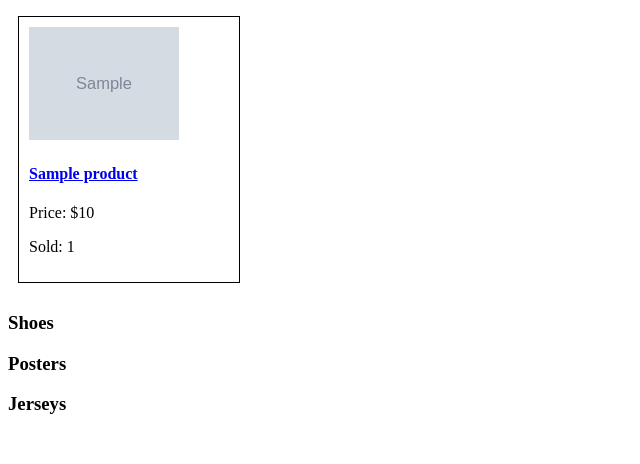
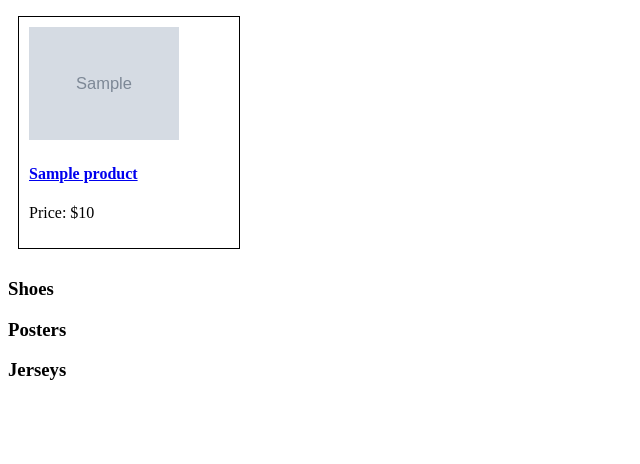
Before and after one commit to FadhilDaffa48/pulga-10-store, a Django app: page / in a window 1280 px wide. Shown: the part 336-800 px from the top of the page, without its empty margins (0-640 px from the left). Run offline with Django 5.2, Linux system fonts and the light colour scheme; tables that the repository leaves empty hold one stand-in row (values such as "Sample post"); grey boxes marked "Sample" are stand-in pictures.

Commit message:
Menghapus sold karena menghasilkan error, mungkin ditambah lagi minggui depan

```diff
--- a/main/models.py
+++ b/main/models.py
@@ -15,12 +15,3 @@ class Product(models.Model):
     description = models.TextField()
     thumbnail = models.URLField()
     category = models.CharField(max_length=20, choices=choices)
-    sold = models.IntegerField(default=0)
-
-    @property
-    def is_hot(self):
-        return self.sold >= 100
-
-    def incr_sold(self):
-        self.sold += 1
-        self.save()
--- a/main/templates/details.html
+++ b/main/templates/details.html
@@ -4,10 +4,8 @@
     <img src="{{ product.thumbnail }}" alt="{{ product_detail.name }}" width="300">
     <h1>{{ product.name }} </h1>
 
-    <h1><b>{{ product.category }}</b> {% if product.is_hot %} |
-        <b>HOT</b>{% endif %} | <b> SOLD: {{ product.sold }} </b></h1>
+    <h1><b>{{ product.category }}|
 
     <p> {{ product.description }} </p>
-    <a href="{% url 'main:buy_product' product.id %}"><button>Buy Product</button></a>
     <a href="{% url 'main:display' %}"><button>Go Back</button></a>
 {% endblock content %}
--- a/main/templates/main.html
+++ b/main/templates/main.html
@@ -21,9 +21,7 @@
                         <a href="{% url 'main:product_detail' product.id %}">
                             <h4>{{ product.name }}</h4>
                         </a>
-                        {% if product.is_hot %}<span style="color: red; font-weight: bold;">HOT</span>{% endif %}
                         <p>Price: ${{ product.price }}</p>
-                        <p>Sold: {{ product.sold }}</p>
                     </div>
                 {% endif %}
             {% endfor %}
--- a/main/urls.py
+++ b/main/urls.py
@@ -6,7 +6,6 @@ app_name = "main"
 urlpatterns = [
     path('', views.display, name='display'),
     path('product/<uuid:id>/', views.product_detail, name='product_detail'),
-    path('product/<uuid:id>/buy/', views.buy_product, name='buy_product'),
     path('add/', views.add_product, name='add_product'),
     path('show_xml/', views.show_xml, name='show_xml'),
     path('show_json/', views.show_json, name='show_json'),
--- a/main/views.py
+++ b/main/views.py
@@ -39,11 +39,6 @@ def product_detail(request, id):
         'product': product_details
     })
 
-def buy_product(request, id):
-    product = get_object_or_404(models.Product, pk=id)
-    product.incr_sold()
-    return redirect('main:product_detail', id=id)
-
 # Create your views here.
 def display(request):
     formz = models.Product.objects.all()
```
Also changed, not shown: main/migrations/0010_add_product_sold_manual.py, main/migrations/0011_remove_product_sold_alter_product_category.py (added).
